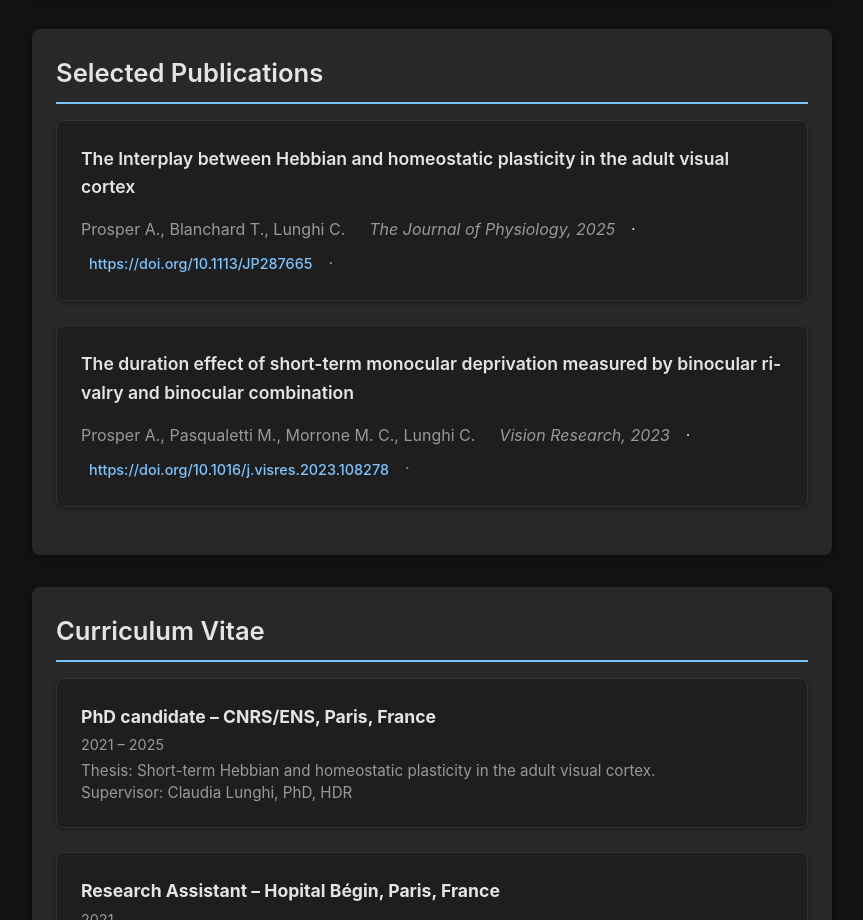
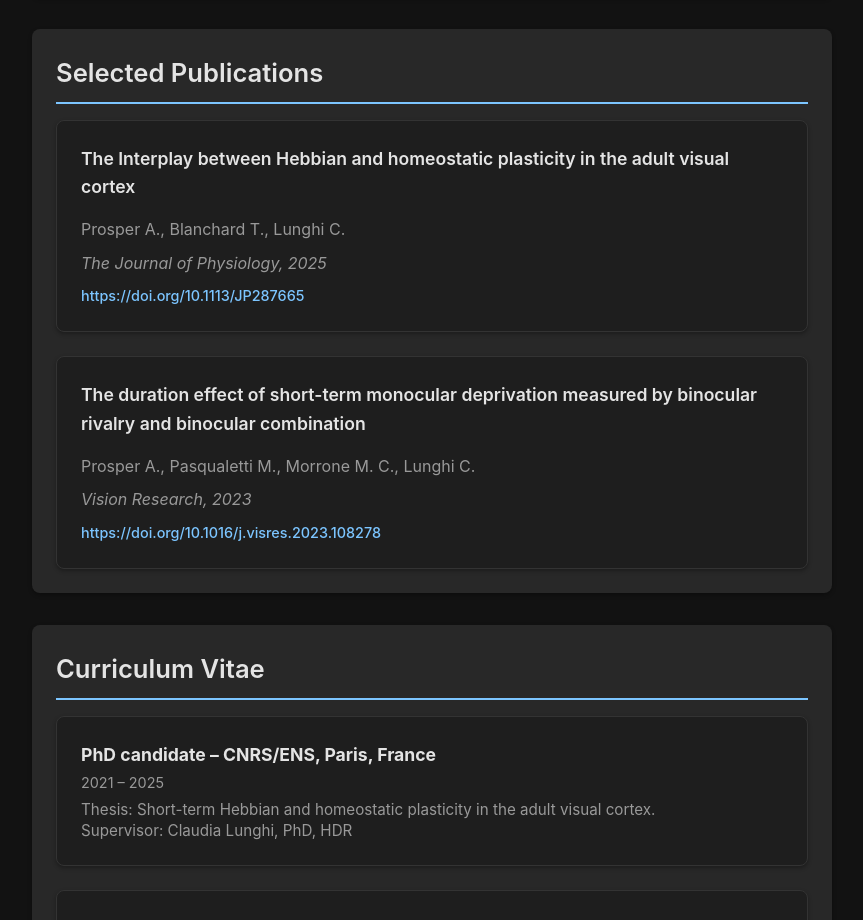
Before and after one commit to antoineprosper/antoineprosper.github.io, a plain HTML site: page index.html in a window 1280 px wide. Shown: the part 836-1756 px from the top of the page, without its empty margins (208-1071 px from the left). Drawn offline with Linux system fonts and the light colour scheme.

Commit message:
Restructure publications section with cleaner markup

```diff
--- a/index.html
+++ b/index.html
@@ -50,20 +50,20 @@
 
     <section id="publications">
       <h2>Selected Publications</h2>
-      <ul class="pub-list">
-        <li>
+      <div class="publications">
+        <div class="publication">
           <span class="pub-title">The Interplay between Hebbian and homeostatic plasticity in the adult visual cortex</span>
-          <span class="pub-authors">Prosper A., Blanchard T., Lunghi C.</span><br>
-          <span class="pub-venue">The Journal of Physiology, 2025 </span> ·
+          <span class="pub-authors">Prosper A., Blanchard T., Lunghi C.</span>
+          <span class="pub-venue">The Journal of Physiology, 2025</span>
           <a href="https://doi.org/10.1113/JP287665" target="_blank">https://doi.org/10.1113/JP287665</a>
-        </li>
-        <li>
+        </div>
+        <div class="publication">
           <span class="pub-title">The duration effect of short-term monocular deprivation measured by binocular rivalry and binocular combination</span>
-          <span class="pub-authors">Prosper A., Pasqualetti M., Morrone M. C., Lunghi C.</span><br>
-          <span class="pub-venue">Vision Research, 2023 </span> ·
+          <span class="pub-authors">Prosper A., Pasqualetti M., Morrone M. C., Lunghi C.</span>
+          <span class="pub-venue">Vision Research, 2023</span>
           <a href="https://doi.org/10.1016/j.visres.2023.108278" target="_blank">https://doi.org/10.1016/j.visres.2023.108278</a>
-        </li>
-      </ul>
+        </div>
+      </div>
     </section>
 
     <section id="cv">
--- a/style.css
+++ b/style.css
@@ -359,3 +359,54 @@ footer {
     box-sizing: border-box;
   }
 }
+
+.publications {
+  display: flex;
+  flex-direction: column;
+  gap: 1.5rem;
+}
+
+.publication {
+  background: var(--card-bg);
+  padding: 1.5rem;
+  border-radius: var(--radius);
+  box-shadow: var(--shadow);
+  border: 1px solid var(--border);
+  transition: transform 0.2s ease, box-shadow 0.2s ease;
+  display: flex;
+  flex-direction: column;
+  gap: 0.5rem;
+}
+
+.publication:hover {
+  transform: translateY(-2px);
+  box-shadow: 0 4px 8px rgba(0,0,0,0.4);
+}
+
+.pub-title {
+  font-weight: 600;
+  font-size: 1.1rem;
+  color: var(--text);
+}
+
+.pub-authors {
+  color: #999;
+}
+
+.pub-venue {
+  font-style: italic;
+  color: #999;
+}
+
+.publication a {
+  color: var(--accent);
+  text-decoration: none;
+  font-weight: 500;
+  transition: color 0.2s;
+  font-size: 0.9rem;
+}
+
+.publication a:hover {
+  color: #a8d8ff;
+  text-decoration: underline;
+}
```
